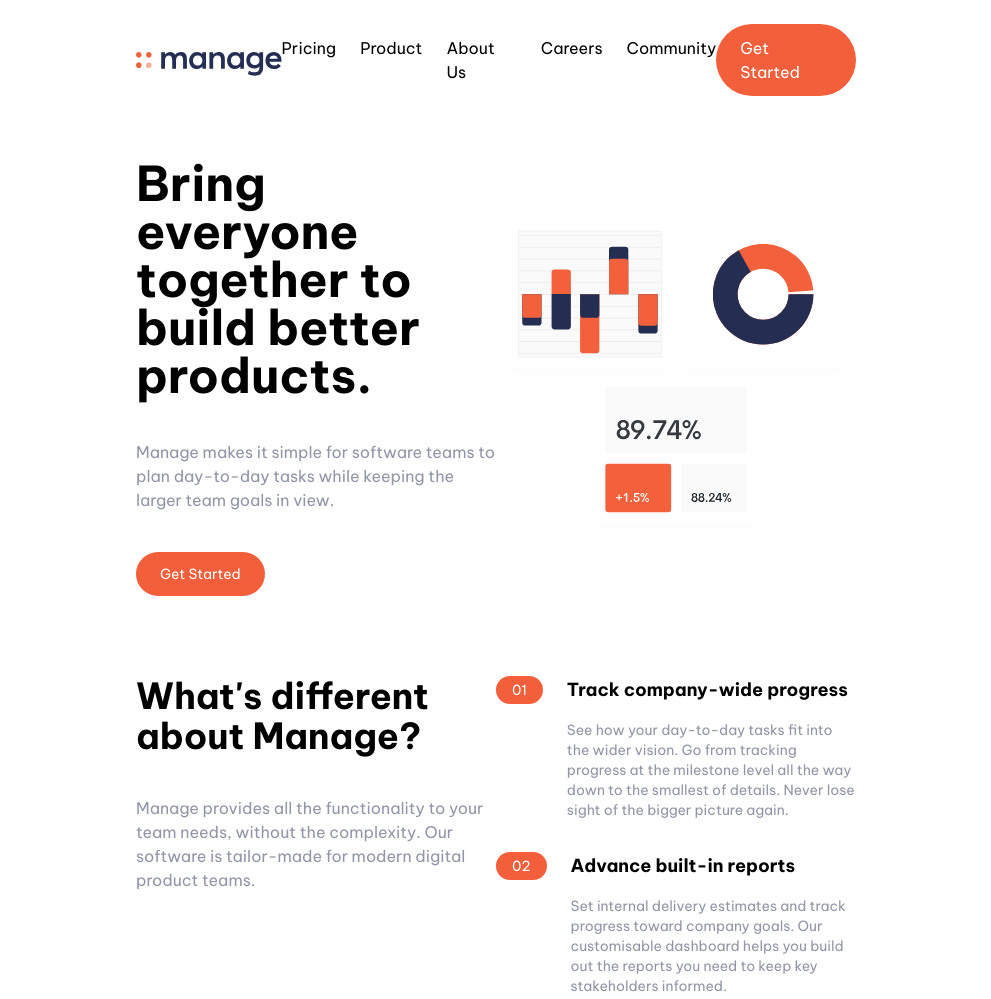
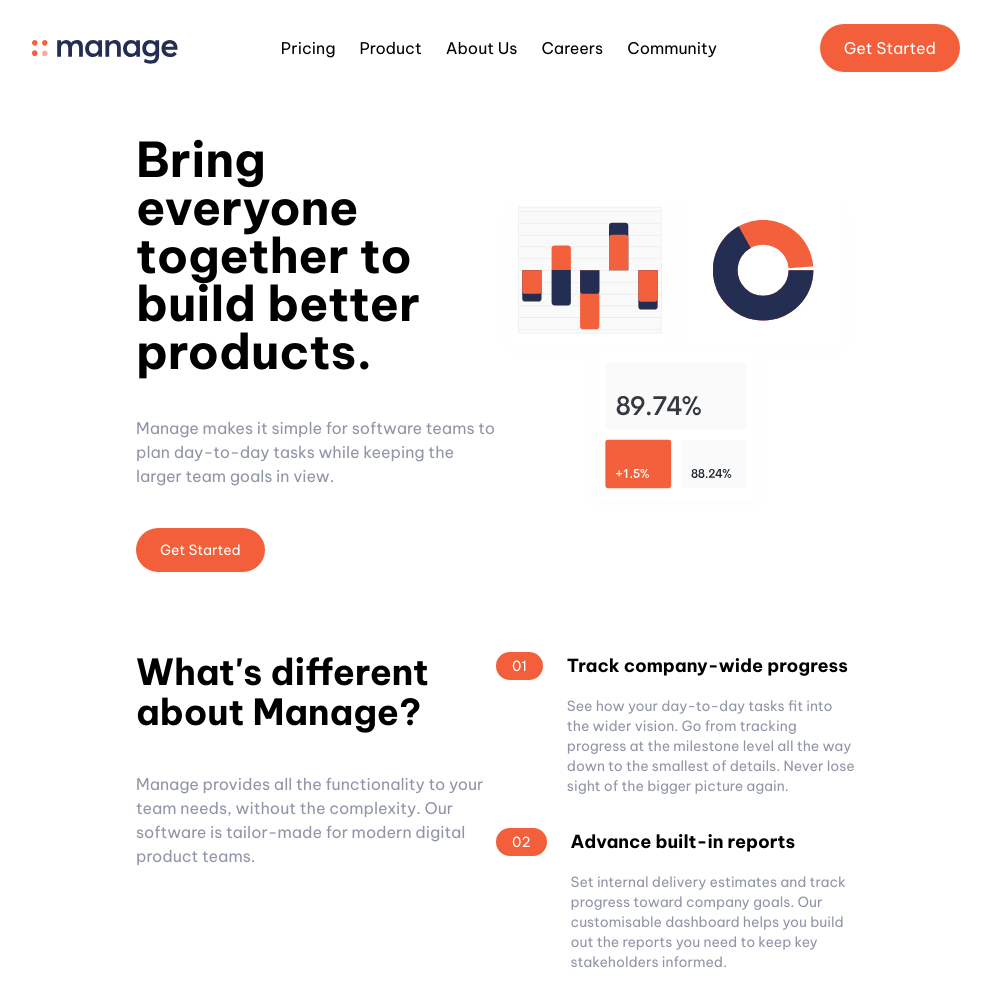
Before and after one commit to bazifabdullah/Manage-Landing-Page, a website: page index.html in a window 1280 px wide. Shown: the top 999 px of the page, without its empty margins (144-1135 px from the left). Drawn offline with Linux system fonts and the light colour scheme.

Commit message:
Minor Adjustment

```diff
--- a/index.html
+++ b/index.html
@@ -11,7 +11,7 @@
 </head>
 <body class="font-veitnam">
     <!-- Navbar -->
-    <nav class="container relative mx-auto p-6 md:px-32">
+    <nav class="container relative mx-auto p-6">
         <div class="flex justify-between items-center">
             <div class="pt-2">
                 <img src="images/logo.svg" alt="logo">
```
Also changed, not shown: src/output.css.
